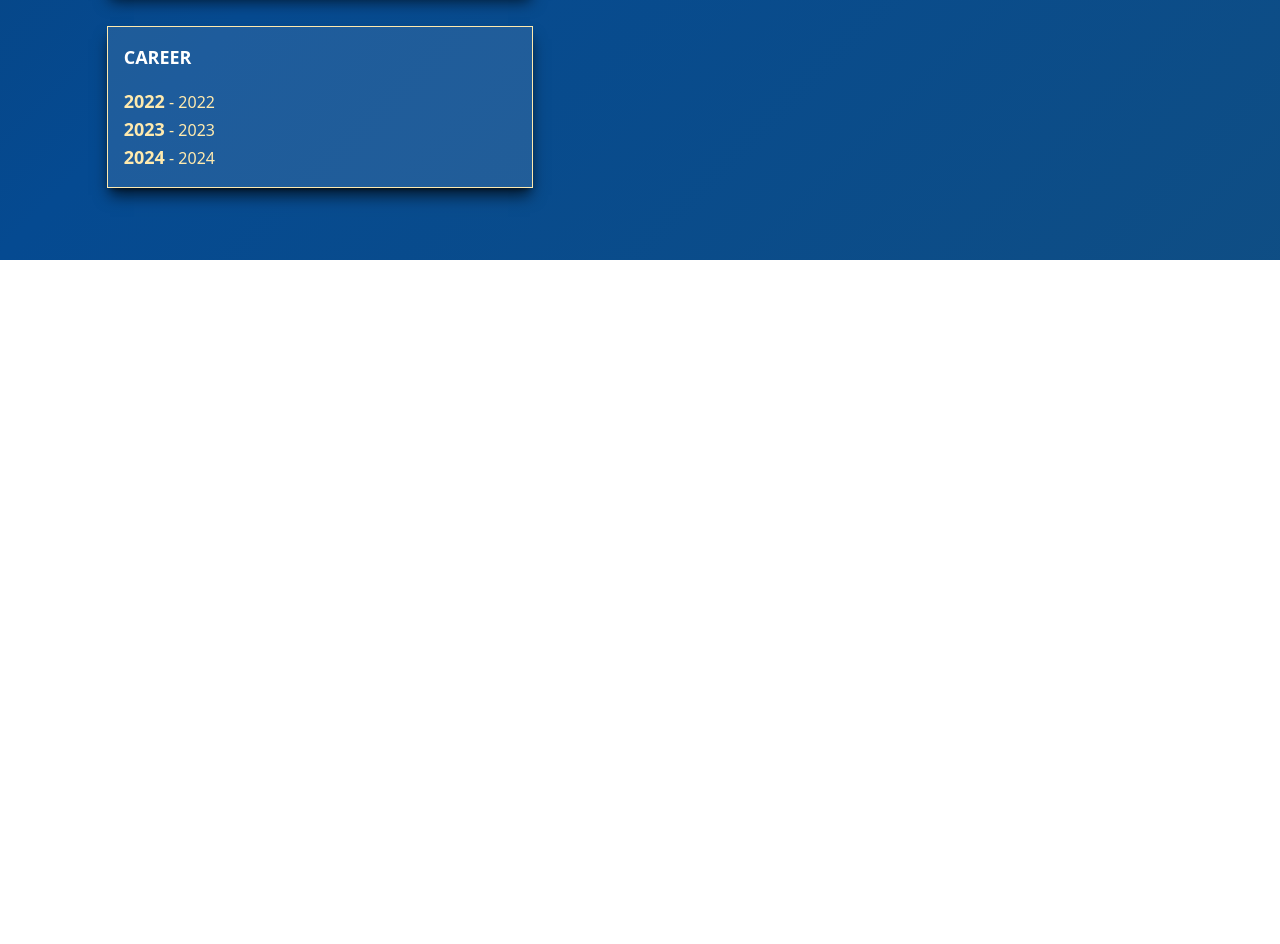
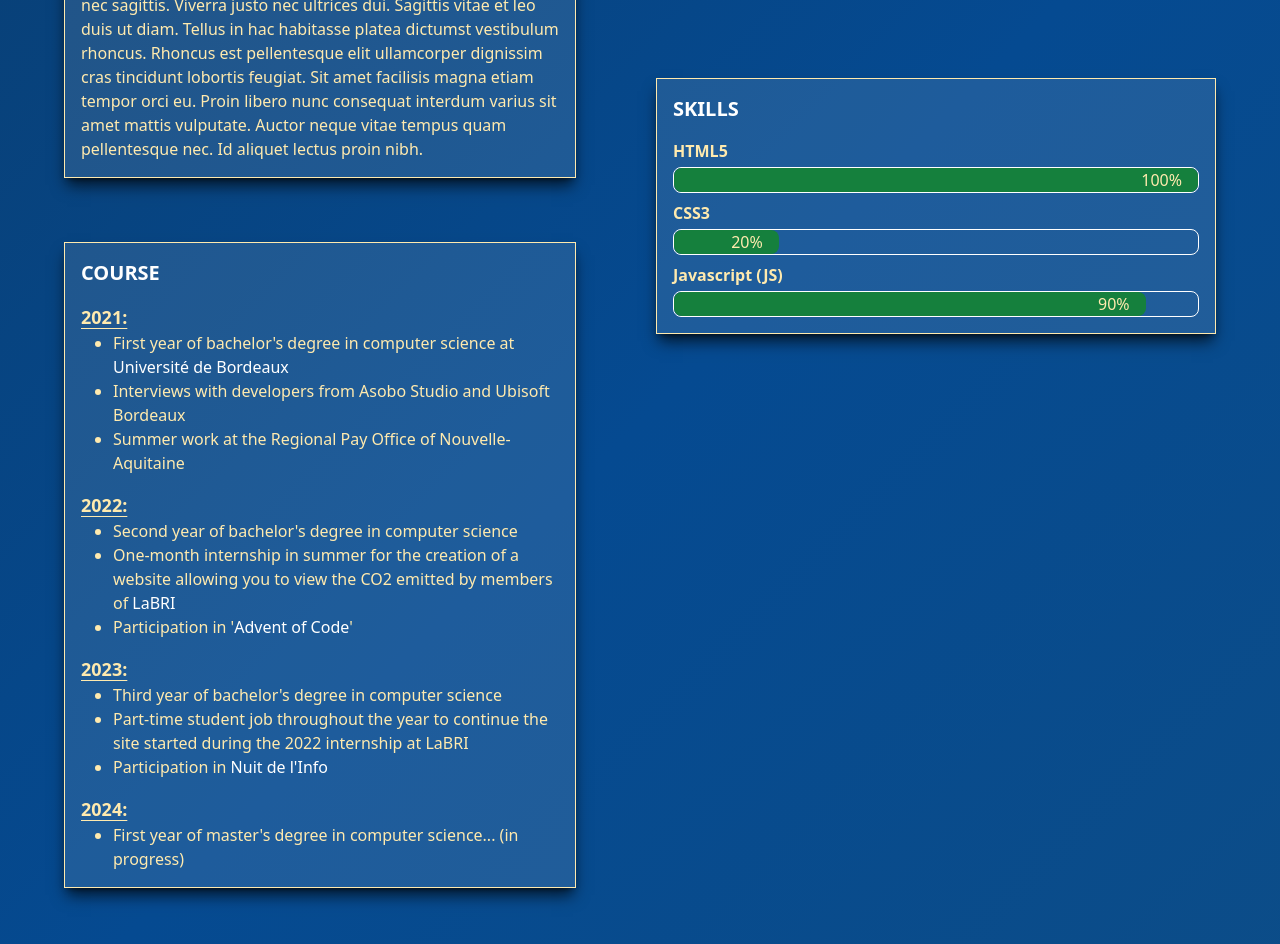
Before and after one commit to Iryonis/portfolio, a Vue app: page /about in a window 1280 px wide. Shown: the part 540-1484 px from the top of the page. Before the commit the page ends 800 px from the top, so only its background shows below. Built offline with nearby package versions, Linux system fonts and the light colour scheme.

Commit message:
Finished career and began skills

```diff
--- a/src/App.vue
+++ b/src/App.vue
@@ -6,7 +6,7 @@ const route = useRoute()
 </script>
 
 <template>
-  <div class="w-screen h-screen flex flex-col justify-center items-center">
+  <div class="flex flex-col justify-center items-center">
     <LangToggle :class="{ hidden: route.name === 'home' }" /> <RouterView />
   </div>
 </template>
--- a/src/assets/locales/en.ts
+++ b/src/assets/locales/en.ts
@@ -5,5 +5,26 @@ export default {
   projects: 'My projects',
   links: 'My links',
   about_text:
-    'Lorem ipsum dolor sit amet, consectetur adipiscing elit, sed do eiusmod tempor incididunt ut labore et dolore magna aliqua. Sed vulputate odio ut enim blandit. Diam ut venenatis tellus in. Sagittis orci a scelerisque purus semper eget. Phasellus faucibus scelerisque eleifend donec pretium vulputate sapien nec sagittis. Viverra justo nec ultrices dui. Sagittis vitae et leo duis ut diam. Tellus in hac habitasse platea dictumst vestibulum rhoncus. Rhoncus est pellentesque elit ullamcorper dignissim cras tincidunt lobortis feugiat. Sit amet facilisis magna etiam tempor orci eu. Proin libero nunc consequat interdum varius sit amet mattis vulputate. Auctor neque vitae tempus quam pellentesque nec. Id aliquet lectus proin nibh.'
+    'Lorem ipsum dolor sit amet, consectetur adipiscing elit, sed do eiusmod tempor incididunt ut labore et dolore magna aliqua. Sed vulputate odio ut enim blandit. Diam ut venenatis tellus in. Sagittis orci a scelerisque purus semper eget. Phasellus faucibus scelerisque eleifend donec pretium vulputate sapien nec sagittis. Viverra justo nec ultrices dui. Sagittis vitae et leo duis ut diam. Tellus in hac habitasse platea dictumst vestibulum rhoncus. Rhoncus est pellentesque elit ullamcorper dignissim cras tincidunt lobortis feugiat. Sit amet facilisis magna etiam tempor orci eu. Proin libero nunc consequat interdum varius sit amet mattis vulputate. Auctor neque vitae tempus quam pellentesque nec. Id aliquet lectus proin nibh.',
+  about_text2:
+    'Lorem ipsum dolor sit amet, consectetur adipiscing elit, sed do eiusmod tempor incididunt ut labore et dolore magna aliqua. Sed vulputate odio ut enim blandit. Diam ut venenatis tellus in. Sagittis orci a scelerisque purus semper eget. Phasellus faucibus scelerisque eleifend donec pretium vulputate sapien nec sagittis. Viverra justo nec ultrices dui. Sagittis vitae et leo duis ut diam. Tellus in hac habitasse platea dictumst vestibulum rhoncus. Rhoncus est pellentesque elit ullamcorper dignissim cras tincidunt lobortis feugiat. Sit amet facilisis magna etiam tempor orci eu. Proin libero nunc consequat interdum varius sit amet mattis vulputate. Auctor neque vitae tempus quam pellentesque nec. Id aliquet lectus proin nibh.',
+  skills: 'Skills',
+  career: 'Course',
+  colon: ':',
+  2021: {
+    1: "First year of bachelor's degree in computer science at ",
+    2: 'Interviews with developers from Asobo Studio and Ubisoft Bordeaux',
+    3: 'Summer work at the Regional Pay Office of Nouvelle-Aquitaine'
+  },
+  2022: {
+    1: "Second year of bachelor's degree in computer science",
+    2: 'One-month internship in summer for the creation of a website allowing you to view the CO2 emitted by members of ',
+    3: 'Participation in '
+  },
+  2023: {
+    1: "Third year of bachelor's degree in computer science",
+    2: 'Part-time student job throughout the year to continue the site started during the 2022 internship at LaBRI',
+    3: 'Participation in '
+  },
+  '2024': "First year of master's degree in computer science... (in progress)"
 }
--- a/src/assets/locales/fr.ts
+++ b/src/assets/locales/fr.ts
@@ -5,8 +5,26 @@ export default {
   projects: 'Mes projets',
   links: 'Mes liens',
   about_text:
-    "Je suis Guilhem BONNEFOUS, actuellement étudiant en master d'Informatique à l'Université de Bordeaux. Sur mon temps libre, j'aime lire, jouer, et coder. J'aime particulièrement le développement web et la découverte de nouvelle librairie.",
+    "Je suis Guilhem BONNEFOUS, actuellement étudiant en master d'Informatique à l'Université de Bordeaux. Sur mon temps libre, j'aime lire, jouer, et coder. J'aime particulièrement le développement web et la découverte de nouvelles technologies.",
   about_text2:
-    ' Ce site va vous permettre de découvrir mes différents projets, mes compétences ainsi que les liens vers mes réseaux sociaux.',
-  career: 'Parcours'
+    ' Ce site va vous permettre de découvrir mes différents projets, mes compétences ainsi que les liens vers mes différents réseaux sociaux.',
+  skills: 'Compétences',
+  career: 'Parcours',
+  colon: ' :',
+  2021: {
+    1: "Première année de licence en informatique à l'",
+    2: "Interviews de développeurs d'Asobo Studio et d'Ubisoft Bordeaux",
+    3: "Travail d'été à la Paierie Régionale de Nouvelle-Aquitaine"
+  },
+  2022: {
+    1: 'Deuxième année de licence en informatique',
+    2: "Stage d'un mois en été pour la création d'un site web permettant de visionner les émissions de CO2 des membres du ",
+    3: 'Participation à '
+  },
+  2023: {
+    1: 'Troisième année de licence en informatique',
+    2: "Job étudiant à temps partiel tout au long de l'année pour continuer le site commencé durant le stage de 2022 au LaBRI",
+    3: 'Participation à la '
+  },
+  '2024': 'Première année de master en informatique... (en cours)'
 }
--- a/src/components/About.vue
+++ b/src/components/About.vue
@@ -1,12 +1,12 @@
 <script setup lang="ts">
 import AboutText from './about/AboutText.vue'
+import Skills from './about/Skills.vue'
 import Career from './about/Career.vue'
 </script>
 
 <template>
-  <div class="grid grid-cols-2 justify-center items-center">
-    <AboutText />
-    <div class="w-2/3 mx-auto text-center border border-white">TEST</div>
-    <Career />
+  <div class="grid md:grid-cols-2 justify-center items-center">
+    <div class="m-8 md:m-16"><AboutText /><Career /></div>
+    <Skills />
   </div>
 </template>
--- a/src/components/Home.vue
+++ b/src/components/Home.vue
@@ -51,7 +51,12 @@ const writeText = (lang: string) => {
     <hr class="block w-full border border-beige my-8" />
     <div class="text-center text-beige text-sm md:text-base" id="subtitle">
       {{ subtitleText }}
-      <a id="underline" class="text-white" href="https://www.u-bordeaux.fr/"
+      <a
+        id="underline"
+        class="text-white"
+        href="https://www.u-bordeaux.fr/"
+        target="_blank"
+        rel="noopener noreferrer"
         >Université de Bordeaux</a
       >, France.
     </div>
@@ -74,34 +79,3 @@ const writeText = (lang: string) => {
   </div>
   <Navbar :language="language" />
 </template>
-
-<style scoped>
-/* Style for the underline effect */
-#underline,
-#underline:after,
-#underline:before {
-  transition: all 0.5s;
-}
-
-#underline {
-  position: relative;
-  display: inline-block;
-}
-
-#underline:after {
-  position: absolute;
-  bottom: 0;
-  left: 0;
-  right: 0;
-  margin: auto;
-  width: 0%;
-  content: '.';
-  color: transparent;
-  background: rgb(255, 255, 255);
-  height: 1px;
-}
-
-#underline:hover:after {
-  width: 100%;
-}
-</style>
--- a/src/components/about/AboutText.vue
+++ b/src/components/about/AboutText.vue
@@ -1,9 +1,9 @@
 <script setup lang="ts"></script>
 
 <template>
-  <div class="w-2/3 mx-auto border border-beige shadow-lg shadow-black/70 bg-white/10 mb-8">
+  <div class="md:mb-16 border border-beige shadow-lg shadow-black/70 bg-white/10">
     <div class="m-4">
-      <div class="text-white font-bold text-lg mb-4 uppercase">{{ $t('about') }}</div>
+      <div class="text-white font-bold text-xl mb-4 uppercase">{{ $t('about') }}</div>
       <div class="text-md text-beige">
         <p>{{ $t('about_text') }}</p>
         <p>{{ $t('about_text2') }}</p>
--- a/src/components/about/Career.vue
+++ b/src/components/about/Career.vue
@@ -1,13 +1,80 @@
 <script setup lang="ts"></script>
 
 <template>
-  <div class="w-2/3 mx-auto border border-beige shadow-lg shadow-black/70 bg-white/10">
+  <div class="md:mt-4 border border-beige shadow-lg shadow-black/70 bg-white/10">
     <div class="m-4">
-      <div class="text-white font-bold text-lg mb-4 uppercase">{{ $t('career') }}</div>
+      <div class="text-white font-bold text-xl mb-4 uppercase">{{ $t('career') }}</div>
       <ul class="text-md text-beige">
-        <li><span class="font-bold text-lg">2022</span> - {{ $t('2022') }}</li>
-        <li><span class="font-bold text-lg">2023</span> - {{ $t('2023') }}</li>
-        <li><span class="font-bold text-lg">2024</span> - {{ $t('2024') }}</li>
+        <li class="my-4">
+          <span class="font-bold text-lg underline underline-offset-4">2021{{ $t('colon') }}</span>
+          <ul class="list-disc pl-8">
+            <li>
+              {{ $t('2021.1')
+              }}<a
+                id="underline"
+                class="text-white"
+                href="https://www.u-bordeaux.fr/"
+                target="_blank"
+                rel="noopener noreferrer"
+                >Université de Bordeaux</a
+              >
+            </li>
+            <li>{{ $t('2021.2') }}</li>
+            <li>{{ $t('2021.3') }}</li>
+          </ul>
+        </li>
+        <li class="my-4">
+          <span class="font-bold text-lg underline underline-offset-4">2022{{ $t('colon') }}</span>
+          <ul class="list-disc pl-8">
+            <li>{{ $t('2022.1') }}</li>
+            <li>
+              {{ $t('2022.2') }}
+              <a
+                id="underline"
+                class="text-white"
+                href="https://www.labri.fr/presentation/le-mot-du-directeur"
+                title="Laboratoire Bordelais de Recherche en Informatique"
+                target="_blank"
+                rel="noopener noreferrer"
+                >LaBRI</a
+              >
+            </li>
+            <li>
+              {{ $t('2022.3') }}'<a
+                id="underline"
+                class="text-white"
+                href="https://adventofcode.com/2022/about"
+                target="_blank"
+                rel="noopener noreferrer"
+                >Advent of Code</a
+              >'
+            </li>
+          </ul>
+        </li>
+        <li class="my-4">
+          <span class="font-bold text-lg underline underline-offset-4">2023{{ $t('colon') }}</span>
+          <ul class="list-disc pl-8">
+            <li>{{ $t('2023.1') }}</li>
+            <li>{{ $t('2023.2') }}</li>
+            <li>
+              {{ $t('2023.3')
+              }}<a
+                id="underline"
+                class="text-white"
+                href="https://www.nuitdelinfo.com/"
+                target="_blank"
+                rel="noopener noreferrer"
+                >Nuit de l'Info</a
+              >
+            </li>
+          </ul>
+        </li>
+        <li class="my-4">
+          <span class="font-bold text-lg underline underline-offset-4">2024{{ $t('colon') }}</span>
+          <ul class="list-disc pl-8">
+            <li>{{ $t('2024') }}</li>
+          </ul>
+        </li>
       </ul>
     </div>
   </div>
--- /dev/null
+++ b/src/components/about/Skills.vue
@@ -0,0 +1,14 @@
+<script setup lang="ts">
+import SkillsBar from './SkillsBar.vue'
+</script>
+
+<template>
+  <div class="m-8 md:m-16 md:ml-4 border border-beige shadow-lg shadow-black/70 bg-white/10">
+    <div class="m-4">
+      <div class="text-white font-bold text-xl mb-4 uppercase">{{ $t('skills') }}</div>
+      <SkillsBar text="HTML5" :value="100" />
+      <SkillsBar text="CSS3" :value="20" />
+      <SkillsBar text="Javascript (JS)" :value="90" />
+    </div>
+  </div>
+</template>
--- /dev/null
+++ b/src/components/about/SkillsBar.vue
@@ -0,0 +1,23 @@
+<script setup lang="ts">
+defineProps({
+  text: {
+    type: String,
+    required: true
+  },
+  value: {
+    type: Number,
+    required: true
+  }
+})
+</script>
+
+<template>
+  <div class="text-md text-beige">
+    <p class="font-semibold mb-1 mt-2">{{ text }}</p>
+    <div class="w-full border border-white rounded-lg">
+      <div class="text-right bg-green-700 rounded-lg" :style="{ width: value + '%' }">
+        <span class="mr-4">{{ value }}%</span>
+      </div>
+    </div>
+  </div>
+</template>
```
